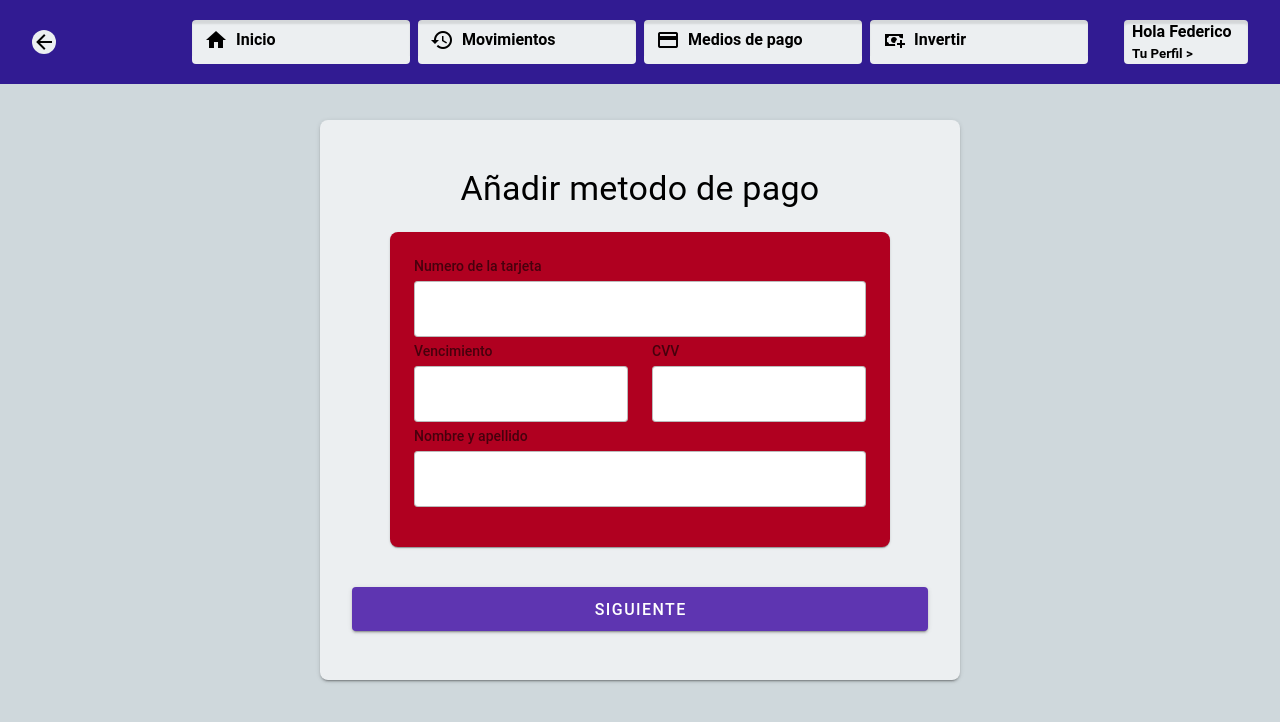
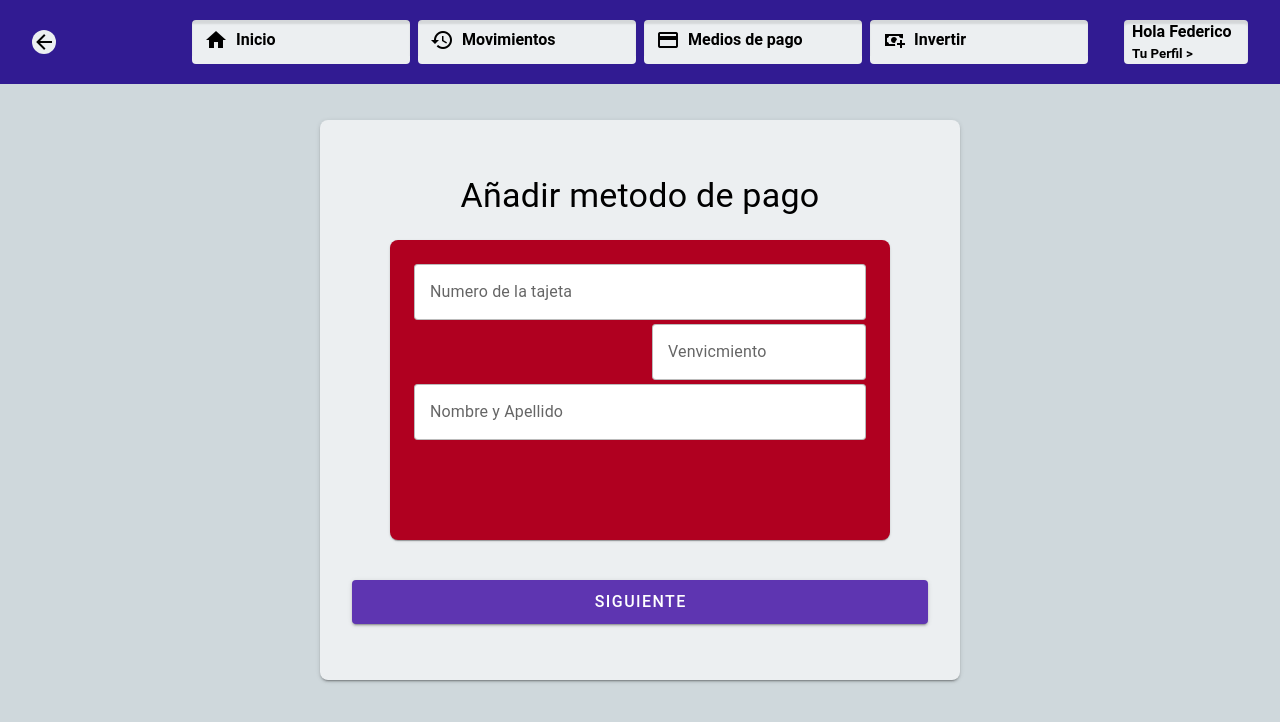
Before and after one commit to jicanta/HCI-Web, a Vue app in the folder HCI-Web/: page /add-payment-method in a window 1280 px wide. Shown: the top 722 px of the page. Built offline with nearby package versions, Linux system fonts and the light colour scheme.

Commit message:
aniadir tarjeta

```diff
--- a/HCI-Web/src/pages/AddPaymentMethodPage.vue
+++ b/HCI-Web/src/pages/AddPaymentMethodPage.vue
@@ -16,15 +16,24 @@
         cvv: (value) => /^\d{3,4}$/.test(value) || 'CVV inválido',
     };
 
+    const step = ref(1);
+
+    const handleNext = () => {
+      step.value = 2; // Cambia a mostrar solo el campo CVV
+      console.log({
+          cardNumber: cardNumber.value,
+          expirationDate: expirationDate.value,
+          cardholderName: cardholderName.value,
+      });
+    };
+
     const handleSubmit = () => {
         console.log('Payment method submitted', {
-            cardNumber: cardNumber.value,
-            expirationDate: expirationDate.value,
             cvv: cvv.value,
-            cardholderName: cardholderName.value,
         });
         router.replace('/payment-methods');
     };
+
 </script>
 
 <template>
@@ -38,10 +47,10 @@
               <h1 class="text-h4 mb-6 text-center">Añadir metodo de pago</h1>
 
               <v-card class="pa-6 mb-6 card-container" color="error" rounded="lg">
-                <v-form @submit.prevent="handleSubmit">
+                <v-form @submit.prevent="handleNext" v-if="step === 1">
                   <div class="input-container mb-4">
-                    <label class="input-label">Numero de la tarjeta</label>
                     <v-text-field
+                      label="Numero de la tajeta"
                       v-model="cardNumber"
                       variant="outlined"
                       class="input-field"
@@ -52,10 +61,11 @@
                   </div>
 
                   <v-row>
+                    <v-col cols="6"></v-col>
                     <v-col cols="6">
                       <div class="input-container mb-4">
-                        <label class="input-label">Vencimiento</label>
                         <v-text-field
+                          label="Venvicmiento"
                           v-model="expirationDate"
                           variant="outlined"
                           class="input-field"
@@ -65,10 +75,34 @@
                         ></v-text-field>
                       </div>
                     </v-col>
+                  </v-row>
+                  <div class="input-container mb-4">
+                    <v-text-field
+                      label="Nombre y Apellido"
+                      v-model="cardholderName"
+                      variant="outlined"
+                      class="input-field"
+                      :rules="[rules.required]"
+                      bg-color="white"
+                      hide-details
+                    ></v-text-field>
+                  </div>
+                </v-form>
+
+                <v-form @submit.prevent="handleSubmit" v-if="step === 2">
+                  <v-row>
+                    <v-col cols="12">
+                      <div class="magnetic-band"></div>
+                    </v-col>
+                  </v-row>
+                  <v-row>
+                    <v-col cols="6">
+                      <div></div>
+                    </v-col>
                     <v-col cols="6">
                       <div class="input-container mb-4">
-                        <label class="input-label">CVV</label>
                         <v-text-field
+                          label="CVV"
                           v-model="cvv"
                           variant="outlined"
                           class="input-field"
@@ -80,23 +114,11 @@
                       </div>
                     </v-col>
                   </v-row>
-
-                  <div class="input-container mb-4">
-                    <label class="input-label">Nombre y apellido</label>
-                    <v-text-field
-                      v-model="cardholderName"
-                      variant="outlined"
-                      class="input-field"
-                      :rules="[rules.required]"
-                      bg-color="white"
-                      hide-details
-                    ></v-text-field>
-                  </div>
                 </v-form>
               </v-card>
 
               <v-btn
-                @click="handleSubmit"
+                @click="handleNext"
                 color="secondary"
                 block
                 size="large"
@@ -129,6 +151,7 @@
   }
 
   .card-container {
+    aspect-ratio: 5/3;
     width: 100%;
     max-width: 500px;
     margin: 0 auto;
@@ -144,6 +167,13 @@
     font-weight: 500;
     color: rgba(0, 0, 0, 0.6);
     margin-bottom: 4px;
+  }
+
+  .magnetic-band {
+  width: 100%; /* Ancho del rectángulo */
+  height: 70px; /* Alto del rectángulo */
+  background-color: black; /* Color de fondo negro */
+  margin-bottom: 10px;
   }
 
   :deep(.input-field) {
```
